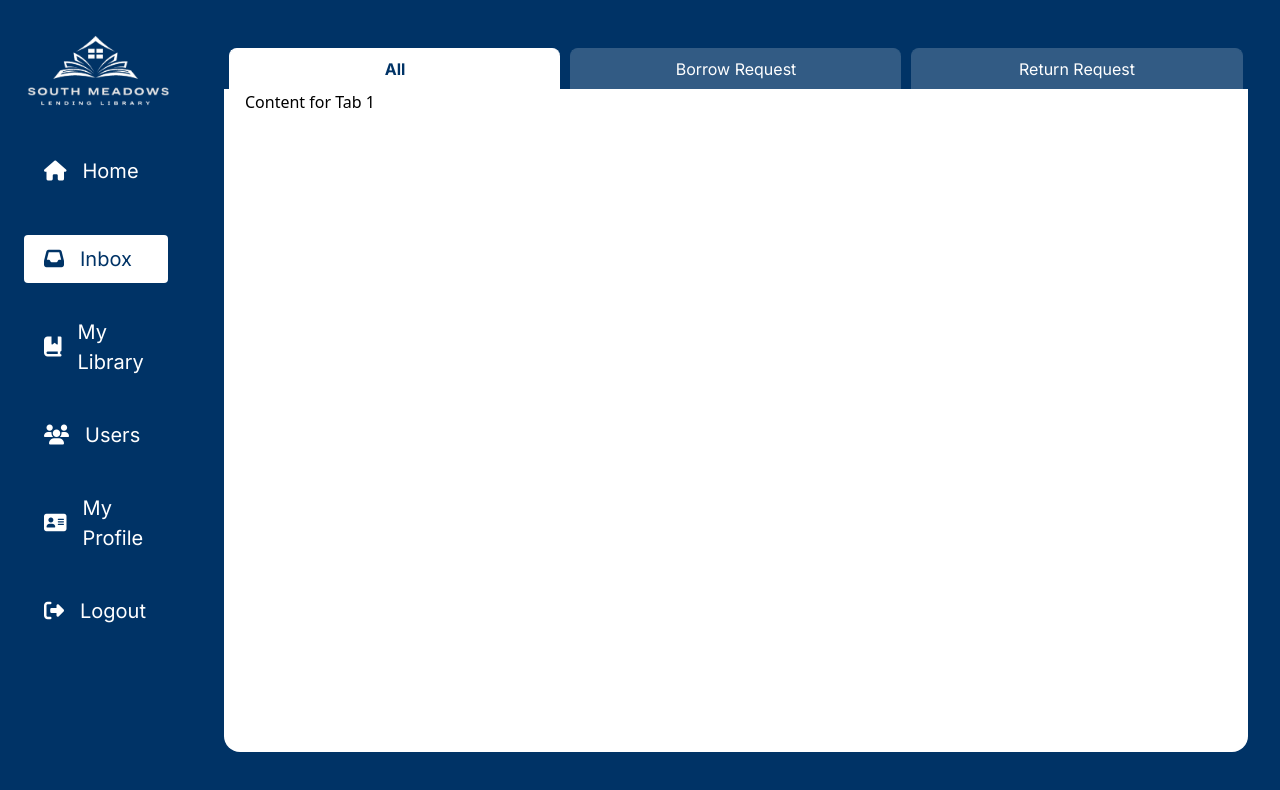
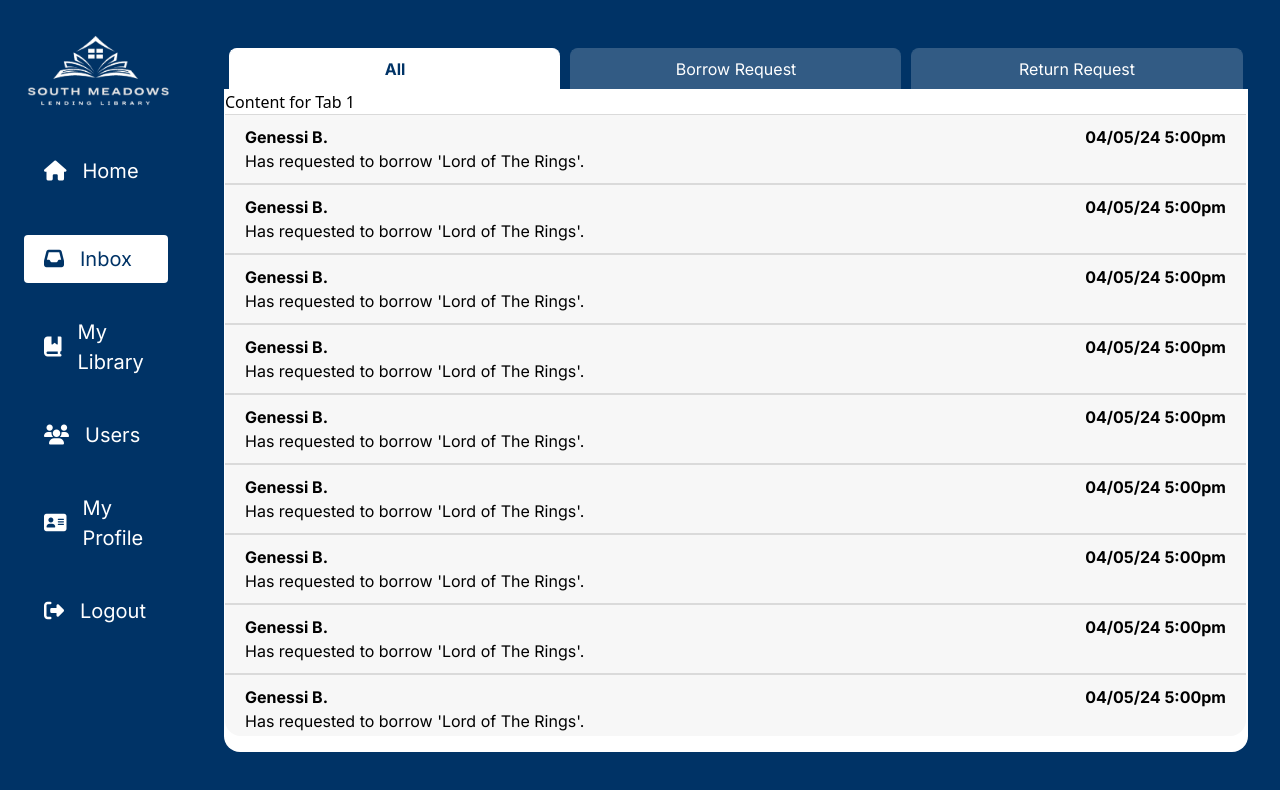
Before and after one commit to PMWeaver4/Champion-Library-App, a React (Vite) app in the folder Client/: page /inbox in a window 1280 px wide. Shown: the top 790 px of the page. Built offline with nearby package versions, Linux system fonts and the light colour scheme; a web font is replaced by a local one.

Commit message:
notification tile css

```diff
--- a/Client/src/Routes/Home/Home.jsx
+++ b/Client/src/Routes/Home/Home.jsx
@@ -22,7 +22,7 @@ export default function Home() {
         <div className="home-body">
           <div className="home-banner">
             <h1 className="welcome-msg">Welcome to South Meadow's Lending Library!</h1>
-            <h2 className="slogan">Building Community Beyond Books</h2>
+            <h2 className="slogan">Neighborhood Book Sharing Made Easy</h2>
           </div>
         <div className="home-section">
           <div className="books-container">
--- a/Client/src/Routes/Inbox/Inbox.jsx
+++ b/Client/src/Routes/Inbox/Inbox.jsx
@@ -2,6 +2,7 @@ import { useState } from "react";
 import MenuPopup from "../../Components/MenuPopup/MenuPopup";
 // import Navbar from "../../Components/Navbar/Navbar";
 import NavigationBar from "../../Components/Navigation/NavigationBar";
+import NotificationTile from "./NotificationTile";
 // import NotificationTile from "./NotificationTile";
 
 export default function Inbox({ toggleMenu, pageTitle }) {
@@ -13,7 +14,7 @@ export default function Inbox({ toggleMenu, pageTitle }) {
   }
   // for tab system, starts on all tab
   const [activeTab, setActiveTab] = useState("allRequest");
-// Req = request
+  // Req = request
   const tabs = [
     { id: "allRequest", title: "All", content: "Content for Tab 1" },
     { id: "borrowReq", title: "Borrow Request", content: "Content for Tab 2" },
@@ -34,7 +35,22 @@ export default function Inbox({ toggleMenu, pageTitle }) {
               </button>
             ))}
           </div>
-          <div className="inbox-tab-content">{tabs.find((tab) => tab.id === activeTab)?.content}</div>
+          <div className="inbox-tab-content">
+            <div className="inbox-scrollbar">
+              {/* need to add a div later to create a border between tabs and notifications */}
+              {tabs.find((tab) => tab.id === activeTab)?.content}
+              <NotificationTile />
+              <NotificationTile />
+              <NotificationTile />
+              <NotificationTile />
+              <NotificationTile />
+              <NotificationTile />
+              <NotificationTile />
+              <NotificationTile />
+              <NotificationTile />
+              <NotificationTile />
+            </div>
+          </div>
         </div>
       </div>
       {/* </div> */}
--- a/Client/src/Routes/Inbox/InboxTabs.jsx
+++ /dev/null
@@ -1,43 +0,0 @@
-import { useState } from "react";
-
-// array of objects, each with an id and title for inbox info
-const tabs = [
-  { id: "all", title: "All" },
-  { id: "borrow", title: "Borrow Requests" },
-  { id: "return", title: "Return Requests" },
-];
-
-export default function InboxTabs() {
-  // tracking the currently active tab
-  const [activeTab, setActiveTab] = useState("all");
-
-  // Function to render the content based on the active tab
-  const renderContent = () => {
-    switch (activeTab) {
-      case "all":
-        return <div>All Content</div>;
-      case "borrow":
-        return <div>Borrow Requests Content</div>;
-      case "return":
-        return <div>Return Requests Content</div>;
-      default:
-        return <div>All Content</div>;
-    }
-  };
-
-  return (
-    <div className="inbox-tabs">
-      {/* tabs and the content area */}
-      <div className="tabs-container">
-        <ul className="tab-list">
-          {tabs.map((tab) => (
-            <li key={tab.id} className={activeTab === tab.id ? "active" : ""} onClick={() => setActiveTab(tab.id)}>
-              {tab.title}
-            </li>
-          ))}
-        </ul>
-        <div className="tab-content">{renderContent()}</div>
-      </div>
-    </div>
-  );
-}
--- a/Client/src/Routes/Inbox/NotificationTile.jsx
+++ b/Client/src/Routes/Inbox/NotificationTile.jsx
@@ -1,10 +1,14 @@
 export default function NotificationTile() {
   return (
-    <div className="notification-tile">
-      <div className="placeholder"></div>
-      <div className="tile-content">
-        <h1 className="tile-username">Genessi B.</h1>
+    <div className="component_notification-tile">
+      <div className="notification-content">
+        <div className="notification-header">
+        <h1 className="notification-username">Genessi B.</h1>
+        <h2>04/05/24 5:00pm</h2>
+        </div>
+        <div className="notification-body">
         <p>Has requested to borrow 'Lord of The Rings'.</p>
+        </div>
       </div>
     </div>
   );
--- a/Client/src/Routes/Inbox/_Inbox-mobile.scss
+++ b/Client/src/Routes/Inbox/_Inbox-mobile.scss
@@ -66,13 +66,45 @@
 
       .inbox-tab-content {
         border: 1px solid white;
-        padding: 0 20px;
+        padding: 0;
         width: 100%;
         height: 90%;
         border-radius: 1rem;
-        overflow-y: auto;
-        overflow-x: hidden;
+        .inbox-scrollbar{
+          border-radius: 1rem;
+          display: flex;
+          flex-direction: column;
+          width: 99.9%;
+          height: 100%;
+          overflow-y: auto;
+          overflow-x: hidden;
+        }
       }
     }
   }
 }
+
+// NotificationTile.jsx scss
+.component_notification-tile {
+  width: 100%;
+  height: fit-content;
+  padding: 10px 20px;
+  background-color: rgb(247, 247, 247);
+  border: 1px solid rgba(128, 128, 128, 0.249);
+  border-right: none;
+  border-left: none;
+  font-size: 12pt;
+  font-family: "Inter", sans-serif;
+  &:hover {
+    background-color: #003366;
+    color: white;
+    .notification-username {
+      color: greenyellow;
+    }
+  }
+  .notification-header {
+    display: flex;
+    justify-content: space-between;
+    font-weight: bold;
+  }
+}
--- a/Client/src/Routes/Inbox/_Inbox-tablet.scss
+++ b/Client/src/Routes/Inbox/_Inbox-tablet.scss
@@ -22,3 +22,9 @@
     }
   }
 }
+
+// NotificationTile.jsx scss
+.component_notification-tile {
+  padding: 10px 20px;
+
+}
```
Also changed, not shown: Client/src/Routes/Inbox/_Inbox-desktop.scss (line endings or trailing spaces).
